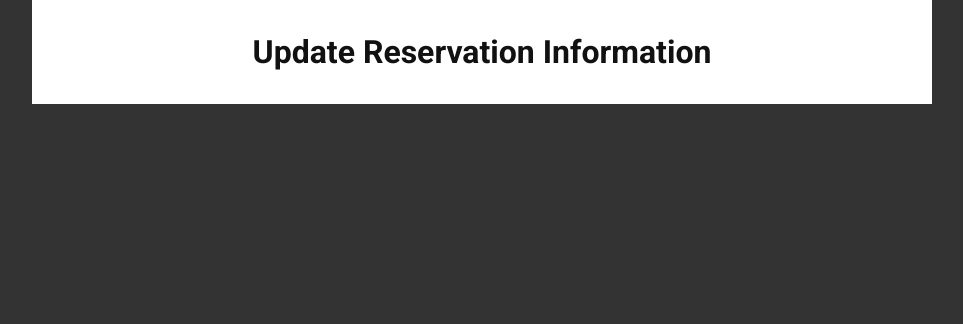
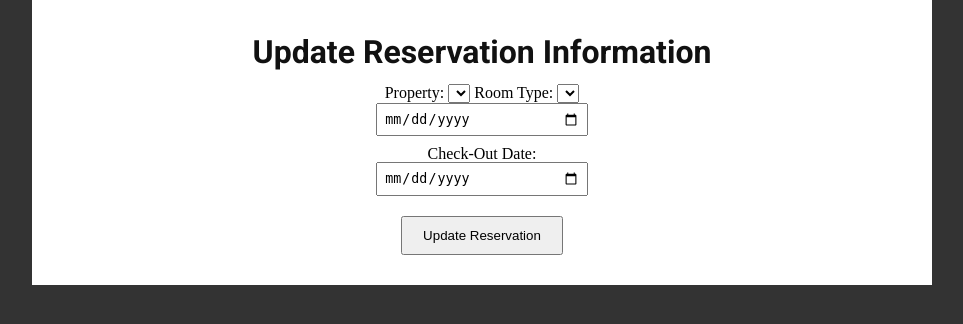
Before and after one commit to rob2radical/CS-3773-Group-11, a PHP site: page /modifyReservation.php in a window 1280 px wide. Shown: the part 60-384 px from the top of the page, without its empty margins (158-1121 px from the left). Run offline with PHP 8.4, Linux system fonts and the light colour scheme; lists and menus that the app fills with data are empty.

Commit message:
working on update reserve

```diff
--- a/userView/css/style.css
+++ b/userView/css/style.css
@@ -139,7 +139,7 @@ section {
 .signup-form form input {
   width: calc(100% - 16px);
   padding: 6px;
-  margin-bottom: 4px;
+  margin-bottom: 10px;
 }
 
 .signup-form form button {
--- a/userView/includes/functions.inc.php
+++ b/userView/includes/functions.inc.php
@@ -309,7 +309,25 @@ function createHotelq($conn, $hotelname, $numRoomS, $numRoomQ, $numRoomK, $stand
 
   function updateReserve($conn, $resID)
   {
-	  $sql = "UPDATE reservations SET hotelName, roomType, fromDate, toDate";
+	  $sql = "SELECT * FROM reservations WHERE reservations.resId = '$resID'";
+
+	  $stmt = mysqli_stmt_init($conn);
+	  if(!mysqli_stmt_prepare($stmt, $sql)) {
+		  header("location: ../modifyReservation.php?stmtfailed");
+		  exit();
+	  }
+	  mysqli_stmt_bind_param($stmt, "s", $resID);
+	  mysqli_stmt_execute($stmt);
+	  $resultData = mysqli_stmt_get_result($stmt);
+
+	  if($row = mysqli_fetch_assoc($resultData)) {
+		  return $row;
+	  }
+	  else {
+		  $result = false;
+		  return $result;
+	  }
+	  mysqli_stmt_close($stmt);
 
   }
 
--- a/userView/modifyReservation.php
+++ b/userView/modifyReservation.php
@@ -6,7 +6,6 @@
     <h1>Update Reservation Information</h1>
     <div class="signup-form-form">
       <form action="includes/updateReserve.inc.php" method="post">
-        <div>
           <?php
           if(isset($_POST["sessionID"]))
           {
@@ -17,9 +16,20 @@
             $resID = $_GET["resId"];
           }
           ?>
-        </div>
+          <label for="property">Property:</label>
+          <select name="property" id="property">
+          <input type="hidden" id="sessionID" name="sessionID">
+          <label for="room_type">Room Type:</label>
+          <select name="room_type" id="room_type">
+          <label for="check-in">Check-In Date:</label>
+          <input type="date" id="check-in" name="check-in">
+          <label for="check-out">Check-Out Date:</label>
+          <input type="date" id="check-out" name="check-out">
+          <button type="submit" name="reserve">Update Reservation</button>
+        </form>
+      </div>
     </div>
-
+  </div>
 </div>
 </section>
 
```
